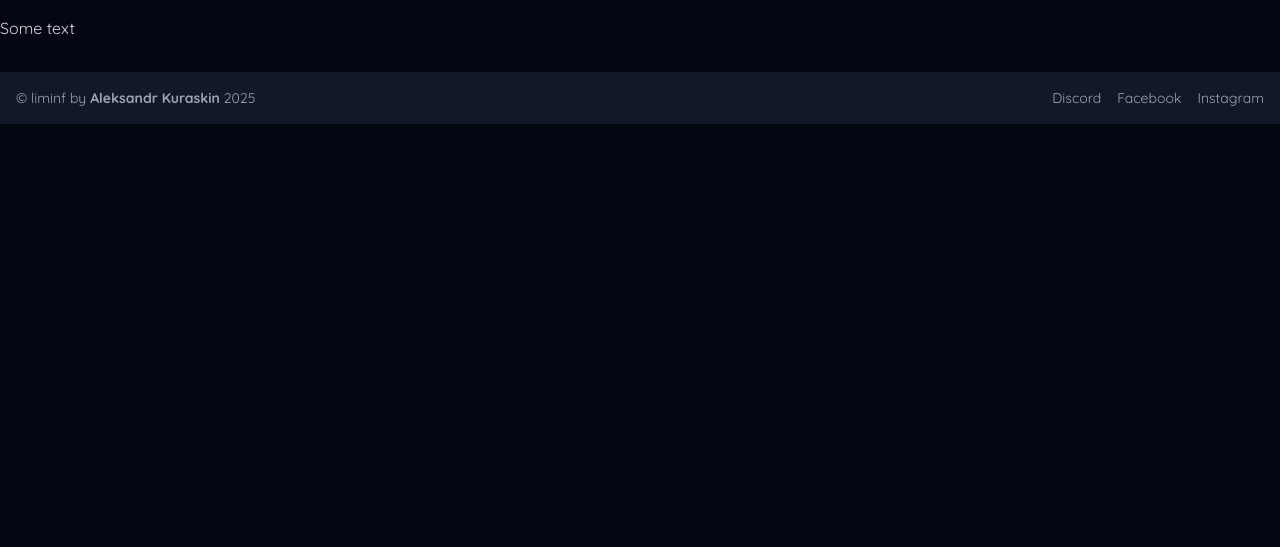
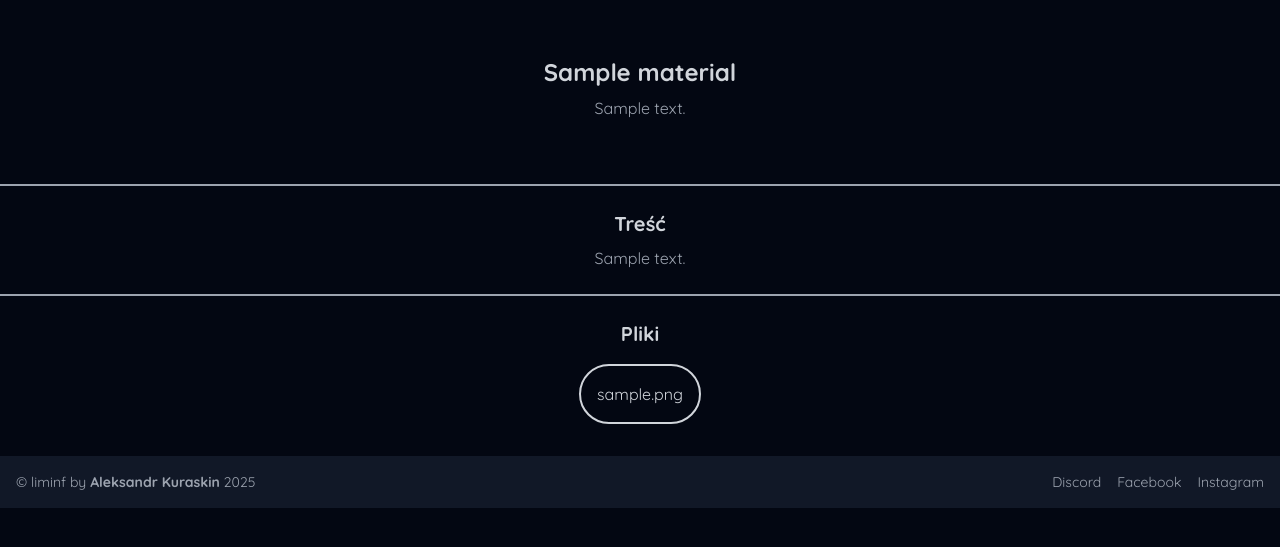
Before and after one commit to FunTomDev/liminf, a Django app: a page that uses app/templates/base.html in a window 1280 px wide. Shown: the part 74-621 px from the top of the page. Run offline with Django 5.2, Linux system fonts and the light colour scheme; tables that the repository leaves empty hold one stand-in row (values such as "Sample post"); some libraries are stand-ins or nearby versions.

Commit message:
Adding changes to files

```diff
--- a/app/app/settings.py
+++ b/app/app/settings.py
@@ -27,7 +27,7 @@ SECRET_KEY = 'django-insecure-=x_zqwz8t=3wik#xr1$rhltbweoi402jbd%7$tqpzf*9z$%eb3
 # SECURITY WARNING: don't run with debug turned on in production!
 DEBUG = True
 
-ALLOWED_HOSTS = ['localhost', '192.168.22.160']
+ALLOWED_HOSTS = ['localhost', '192.168.22.160', '192.168.0.12']
 
 
 # Application definition
@@ -148,4 +148,4 @@ STATICFILES_DIRS = [
 DEFAULT_AUTO_FIELD = 'django.db.models.BigAutoField'
 
 MEDIA_URL = '/media/'
-MEDIA_ROOT = BASE_DIR / 'media'
+MEDIA_ROOT = os.path.join(BASE_DIR, 'media')
--- a/app/materials/urls.py
+++ b/app/materials/urls.py
@@ -4,7 +4,7 @@ from . import views
 app_name = "materials"
 urlpatterns = [
 
-	path("", views.subjects, name = "subjects-list"),
+	path("", views.materials, name = "materials-list"),
 	path("<slug:subject_slug>/<slug:topic_slug>/<int:material_id>/", views.details, name="details"),
 
 ]
--- a/app/materials/views.py
+++ b/app/materials/views.py
@@ -1,10 +1,11 @@
+import os
 from django.shortcuts import render, get_object_or_404
 from .models import Subject, Topic, Material
 
 # Create your views here.
-def subjects(request):
+def materials(request):
     """Render subjects list for materials"""
-    return render(request, "materials/subjects.html")
+    return render(request, "materials/materials.html")
 
 
 def details(request, subject_slug, topic_slug, material_id):
@@ -15,6 +16,7 @@ def details(request, subject_slug, topic_slug, material_id):
 
     context = {
         'material': material,
+        'file_name': os.path.basename(material.file.name),
     }
 
     return render(request, 'materials/details.html', context=context)
--- a/app/templates/base.html
+++ b/app/templates/base.html
@@ -5,20 +5,20 @@
 	<head>
 		<meta charset="UTF-8" />
 		<meta name="viewport" content="width=device-width, initial-scale=1.0" />
+		<meta name="description" content="Platforma z materiałami i notatkami z zajęć, rozwiązaniami zadań i ogólnymi informacjami związanymi z kierunkiem." />
 		<link rel="preconnect" href="https://fonts.googleapis.com" />
 		<link rel="preconnect" href="https://fonts.gstatic.com" crossorigin />
 		<link href="https://fonts.googleapis.com/css2?family=Quicksand:wght@300..700&display=swap" rel="stylesheet" />
+		<script src="https://cdnjs.cloudflare.com/ajax/libs/pdf.js/2.10.377/pdf.min.js"></script>
 		{% tailwind_css %}
 
 		<title>liminf - notatki, zadania, rozwiązania</title>
 	</head>
 	<body class="bg-gray-950 text-gray-300 font-quicksand">
 		{% include 'header.html'%}
-		<main class="main-content pt-[90px]">
-			{% block content %}
-			{% endblock content %}
-		</main>
+		<main class="main-content pt-[90px]">{% block content %} {% endblock content %}</main>
 		{% include 'footer.html' %}
 	</body>
 	<script src="{% static 'js/scripts.js' %}"></script>
+	<script id="MathJax-script" async src="https://cdn.jsdelivr.net/npm/mathjax@3/es5/tex-mml-chtml.js"></script>
 </html>
--- a/app/templates/header.html
+++ b/app/templates/header.html
@@ -4,7 +4,7 @@
 		<nav class="main-nav font-semibold flex-grow py-4 px-8 max-lg:invisible max-lg:absolute max-lg:size-0">
 			<ul class="flex flex-row gap-8 justify-end w-full ml-auto">
 				<li><a class="nav-link" href="{% url 'home' %}">Start</a></li>
-				<li><a class="nav-link" href="{% url 'materials:subjects-list' %}">Materiały</a></li>
+				<li><a class="nav-link" href="{% url 'materials:materials-list' %}">Materiały</a></li>
 				<li><a class="nav-link" href="{% url 'problems' %}">Zadania</a></li>
 				<li><a class="nav-link" href="{% url 'about' %}">O Projekcie</a></li>
 				<li><a class="nav-link" href="{% url 'donate' %}">Podziękować</a></li>
@@ -29,7 +29,7 @@
 		<div class="bg-gray-950 overflow-scroll border-l max-sm:border-none border-gray-400 h-full p-8 max-sm:px-14 shadow-lg">
 			<ul class="flex flex-col max-sm:items-center gap-6 mt-24 text-right">
 				<li><a class="nav-link block text-lg" href="{% url 'home' %}">Start</a></li>
-				<li><a class="nav-link block text-lg" href="{% url 'materials:subjects-list' %}">Materiały</a></li>
+				<li><a class="nav-link block text-lg" href="{% url 'materials:materials-list' %}">Materiały</a></li>
 				<li><a class="nav-link block text-lg" href="{% url 'problems' %}">Zadania</a></li>
 				<li><a class="nav-link block text-lg" href="{% url 'about' %}">O Projekcie</a></li>
 				<li><a class="nav-link block text-lg" href="{% url 'donate' %}">Podziękować</a></li>
--- a/app/templates/materials/details.html
+++ b/app/templates/materials/details.html
@@ -1,7 +1,30 @@
-{% extends 'base.html' %}
+{% extends 'base.html' %} {% block content %}
 
-{% block content %}
-
-<h1>Some text</h1>
+<section>
+	<div class="title max-w-2xl mx-auto py-10">
+		<h1 class="text-2xl font-bold text-center text-gray-300">{{ material.title }}</h1>
+		<p class="mt-2 text-gray-400 text-center">{{ material.short_description }}</p>
+	</div>
+</section>
+<hr class="divider" />
+<section>
+	{% if material.content %}
+	<div class="details max-w-2xl mx-auto">
+		<h2 class="text-xl font-bold text-center text-gray-300">Treść</h2>
+		<p class="mt-2 text-gray-400 text-center">{{ material.content|safe }}</p>
+	</div>
+	{% endif %}
+</section>
+<hr class="divider" />
+<section>
+	{% if material.file %}
+	<div class="flex flex-col gap-4 max-w-2xl mx-auto">
+		<h2 class="text-xl font-bold text-center text-gray-300">Pliki</h2>
+		<div class="files grid grid-cols-[repeat(auto-fit,minmax(300px,1fr))] gap-4 place-items-center">
+			<a href="{{ material.file.url }}" target="_blank" class="p-4 border-2 border-gray-300 text-gray-300 rounded-full w-min hover:bg-gray-900 transition-all duration-300"> {{ file_name }} </a>
+		</div>
+	</div>
+	{% endif %}
+</section>
 
 {% endblock content %}
--- a/app/templates/materials/subjects.html
+++ /dev/null
@@ -1,5 +0,0 @@
-{% extends 'base.html' %}
-
-{% block content %}
-
-{% endblock content %}
--- a/app/templates/pages/about.html
+++ b/app/templates/pages/about.html
@@ -1,5 +1,4 @@
-{% extends 'base.html' %}
-{% block content %}
+{% extends 'base.html' %} {% block content %}
 <section class="hero-section">
 	<h1 class="text-4xl sm:text-5xl md:text-7xl font-bold text-gray-300 mb-6">Po co to w ogóle istnieje?</h1>
 	<p class="text-gray-400 max-w-2xl mx-auto text-lg">
@@ -8,7 +7,7 @@
 	</p>
 </section>
 
-<hr />
+<hr class="divider" />
 
 <section class="bg-gray-950 py-12 px-8 md:px-16">
 	<div class="flex flex-col md:flex-row items-start gap-8">
--- a/app/theme/static/css/dist/styles.css
+++ b/app/theme/static/css/dist/styles.css
@@ -1055,6 +1055,14 @@ select {
   transform: perspective(1000px) rotateX(var(--rotate-x)) rotateY(var(--rotate-y)) scale(1.05);
 }
 
+.divider {
+  margin-top: 1.5rem;
+  margin-bottom: 1.5rem;
+  border-top-width: 2px;
+  --tw-border-opacity: 1;
+  border-color: rgb(156 163 175 / var(--tw-border-opacity, 1));
+}
+
 .static {
   position: static;
 }
@@ -1096,6 +1120,10 @@ select {
   margin-left: auto;
 }
 
+.mt-2 {
+  margin-top: 0.5rem;
+}
+
 .mt-24 {
   margin-top: 6rem;
 }
@@ -1148,6 +1188,27 @@ select {
   width: 100%;
 }
 
+.w-screen {
+  width: 100vw;
+}
+
+.w-auto {
+  width: auto;
+}
+
+.w-min {
+  width: -moz-min-content;
+  width: min-content;
+}
+
+.w-1\/4 {
+  width: 25%;
+}
+
+.w-3\/4 {
+  width: 75%;
+}
+
 .min-w-full {
   min-width: 100%;
 }
@@ -1180,6 +1253,18 @@ select {
   grid-template-columns: repeat(2, minmax(0, 1fr));
 }
 
+.grid-cols-\[repeat\(auto-fill\2c minmax\(200px\2c 1fr\)\)\] {
+  grid-template-columns: repeat(auto-fill,minmax(200px,1fr));
+}
+
+.grid-cols-\[repeat\(auto-fill\2c minmax\(300px\2c 1fr\)\)\] {
+  grid-template-columns: repeat(auto-fill,minmax(300px,1fr));
+}
+
+.grid-cols-\[repeat\(auto-fit\2c minmax\(300px\2c 1fr\)\)\] {
+  grid-template-columns: repeat(auto-fit,minmax(300px,1fr));
+}
+
 .flex-row {
   flex-direction: row;
 }
@@ -1328,6 +1438,16 @@ select {
   padding-right: 2rem;
 }
 
+.py-1 {
+  padding-top: 0.25rem;
+  padding-bottom: 0.25rem;
+}
+
+.py-10 {
+  padding-top: 2.5rem;
+  padding-bottom: 2.5rem;
+}
+
 .py-12 {
   padding-top: 3rem;
   padding-bottom: 3rem;
@@ -1445,6 +1574,46 @@ select {
   transition-duration: 150ms;
 }
 
+.transition-all {
+  transition-property: all;
+  transition-timing-function: cubic-bezier(0.4, 0, 0.2, 1);
+  transition-duration: 150ms;
+}
+
+.duration-300 {
+  transition-duration: 300ms;
+}
+
+.hover\:bg-gray-300:hover {
+  --tw-bg-opacity: 1;
+  background-color: rgb(209 213 219 / var(--tw-bg-opacity, 1));
+}
+
+.hover\:bg-gray-500:hover {
+  --tw-bg-opacity: 1;
+  background-color: rgb(107 114 128 / var(--tw-bg-opacity, 1));
+}
+
+.hover\:bg-gray-600:hover {
+  --tw-bg-opacity: 1;
+  background-color: rgb(75 85 99 / var(--tw-bg-opacity, 1));
+}
+
+.hover\:bg-gray-700:hover {
+  --tw-bg-opacity: 1;
+  background-color: rgb(55 65 81 / var(--tw-bg-opacity, 1));
+}
+
+.hover\:bg-gray-800:hover {
+  --tw-bg-opacity: 1;
+  background-color: rgb(31 41 55 / var(--tw-bg-opacity, 1));
+}
+
+.hover\:bg-gray-900:hover {
+  --tw-bg-opacity: 1;
+  background-color: rgb(17 24 39 / var(--tw-bg-opacity, 1));
+}
+
 .hover\:text-gray-300:hover {
   --tw-text-opacity: 1;
   color: rgb(209 213 219 / var(--tw-text-opacity, 1));
--- a/app/theme/static_src/src/styles.css
+++ b/app/theme/static_src/src/styles.css
@@ -102,4 +102,8 @@
 	.tilt-container:hover {
 		transform: perspective(1000px) rotateX(var(--rotate-x)) rotateY(var(--rotate-y)) scale(1.05);
 	}
+
+	.divider {
+		@apply border-t-2 border-gray-400 my-6;
+	}
 }
--- a/app/users/urls.py
+++ b/app/users/urls.py
@@ -1,5 +1,8 @@
 from django.urls import path
 from . import views
+from django.conf import settings
+from django.conf.urls.static import static
+
 
 app_name = 'users'
 urlpatterns = [
@@ -9,3 +12,5 @@ urlpatterns = [
 	path("reset-password/", views.reset_password, name = 'reset-password'),
 
 ]
+
+urlpatterns += static(settings.MEDIA_URL, document_root=settings.MEDIA_ROOT)
```
Also changed, not shown: other parts of app/theme/static/css/dist/styles.css (+94 -6 lines), app/materials/models.py (+17 -3 lines), app/templates/base_no_heafoo.html (+4 -4 lines), app/templates/materials/materials.html (added, +24 -0 lines), app/templates/pages/index.html (+9 -9 lines), app/materials/migrations/0005_rename_description_material_short_description_and_more.py (added), app/materials/migrations/0006_rename_description_mathproarticle_content_and_more.py (added), 3 other files.
